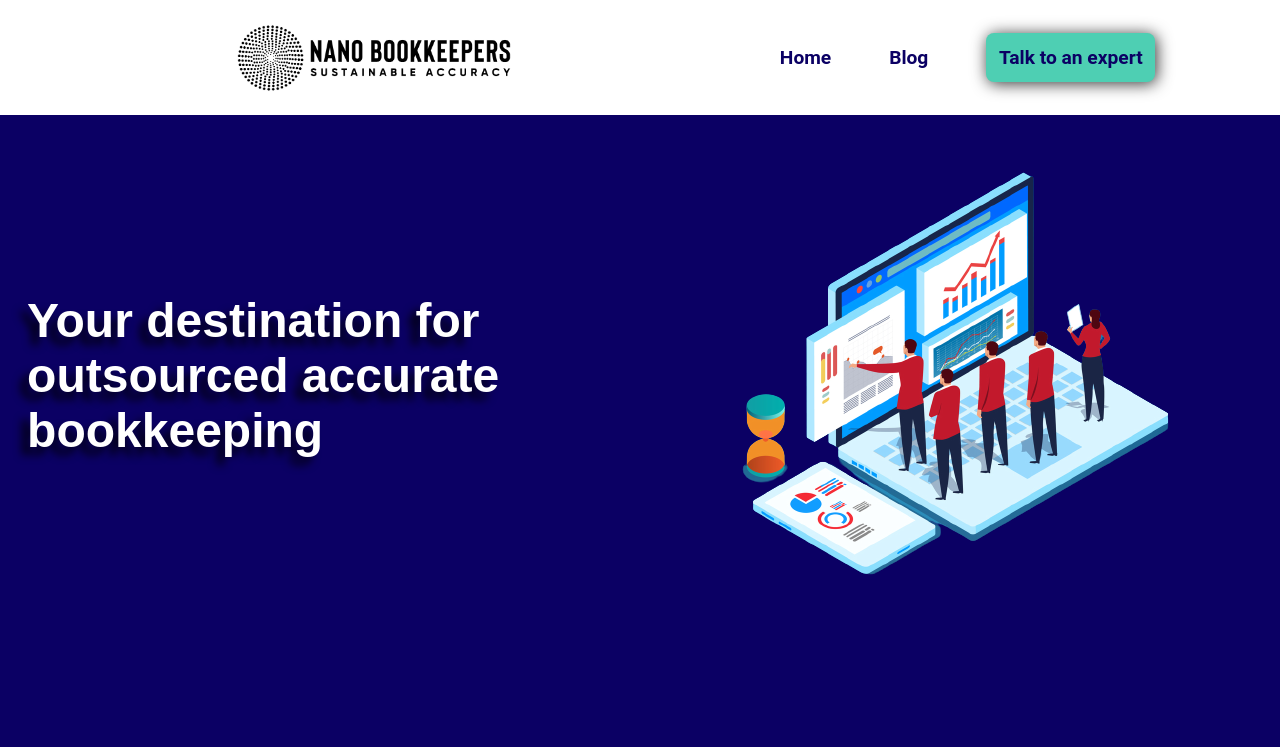
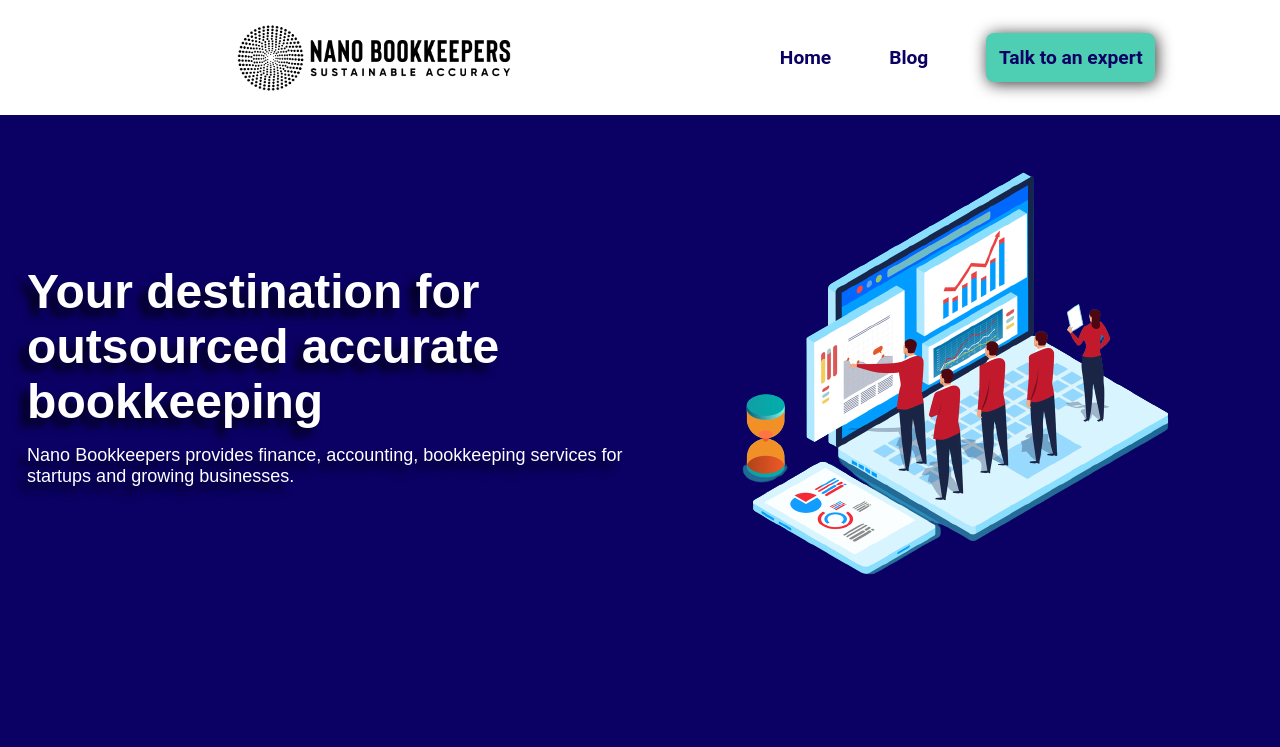
Before and after one commit to Aditya-Pundir/fiverr-1-mzaynch, a React (Create React App) app: page / in a window 1280 px wide. Shown: the top 747 px of the page. Built offline with nearby package versions, Linux system fonts and the light colour scheme; a web font is replaced by a local one.

Commit message:
Scroll track

```diff
--- a/src/Components/Banner.js
+++ b/src/Components/Banner.js
@@ -4,9 +4,15 @@ import "../Styles/Banner.css";
 function Banner() {
   return (
     <div className="banner">
-      <h1 className="slogan">
-        Your destination for outsourced accurate bookkeeping
-      </h1>
+      <div className="banner-text-container">
+        <h1 className="slogan">
+          Your destination for outsourced accurate bookkeeping
+        </h1>
+        <p className="banner-slogan-desc">
+          Nano Bookkeepers provides finance, accounting, bookkeeping services
+          for startups and growing businesses.
+        </p>
+      </div>
       <div className="imgContainer">
         <img src="assets/banner.png" alt="Pic unavailable" className="image" />
       </div>
--- a/src/Styles/Banner.css
+++ b/src/Styles/Banner.css
@@ -6,7 +6,6 @@
   height: 100%;
   width: 100%;
   background: conic-gradient(var(--light), var(--dark), var(--darkest));
-  /* background: radial-gradient(var(--light), var(--darkest)); */
 }
 .imgContainer {
   height: 80%;
@@ -20,8 +19,10 @@
   border-top-right-radius: 10rem;
   padding: 5%;
 }
+.banner-text-container {
+  width: 50%;
+}
 .slogan {
-  width: 50%;
   z-index: 1;
   font-family: "Kdam Thmor Pro", sans-serif;
   font-weight: bolder;
@@ -30,21 +31,26 @@
   color: var(--white);
 }
 
-@media (max-width: 1444px) {
-  .slogan {
-    width: 50%;
-  }
+.banner-slogan-desc {
+  z-index: 1;
+  margin-top: 1rem;
+  font-size: large;
+  text-shadow: -0.5rem 0.5rem 0.5rem var(--translucent-black);
+  color: var(--white);
 }
+
 @media (max-width: 1000px) {
   .banner {
     flex-direction: column;
     width: 100%;
   }
+  .banner-text-container {
+    width: 100%;
+    text-align: center;
+  }
   .slogan {
-    width: 100%;
     font-size: xx-large;
     padding: 5%;
-    text-align: center;
   }
   .imgContainer {
     align-items: center;
@@ -65,6 +71,9 @@
   .slogan {
     font-size: x-large;
   }
+  .banner-slogan-desc {
+    font-size: medium;
+  }
   .image {
     border-top-right-radius: 4rem;
   }
--- a/src/Styles/Index.css
+++ b/src/Styles/Index.css
@@ -12,7 +12,14 @@ body {
   background: linear-gradient(45deg, var(--darkest), var(--light));
 }
 ::-webkit-scrollbar {
-  display: none;
+  width: 10px;
+}
+::-webkit-scrollbar-track {
+  background: var(--green);
+}
+::-webkit-scrollbar-thumb {
+  background: linear-gradient(var(--green), var(--darkest));
+  border-radius: 10px;
 }
 ::selection {
   color: var(--green);
@@ -29,6 +36,8 @@ body {
   --black: black;
   --shadow: grey;
 }
-/* --darkest: #291185;
-  --dark: #0f42b4;
-  --light: #2182db; */
+@media (max-width: 600px) {
+  ::-webkit-scrollbar {
+    display: none;
+  }
+}
```
